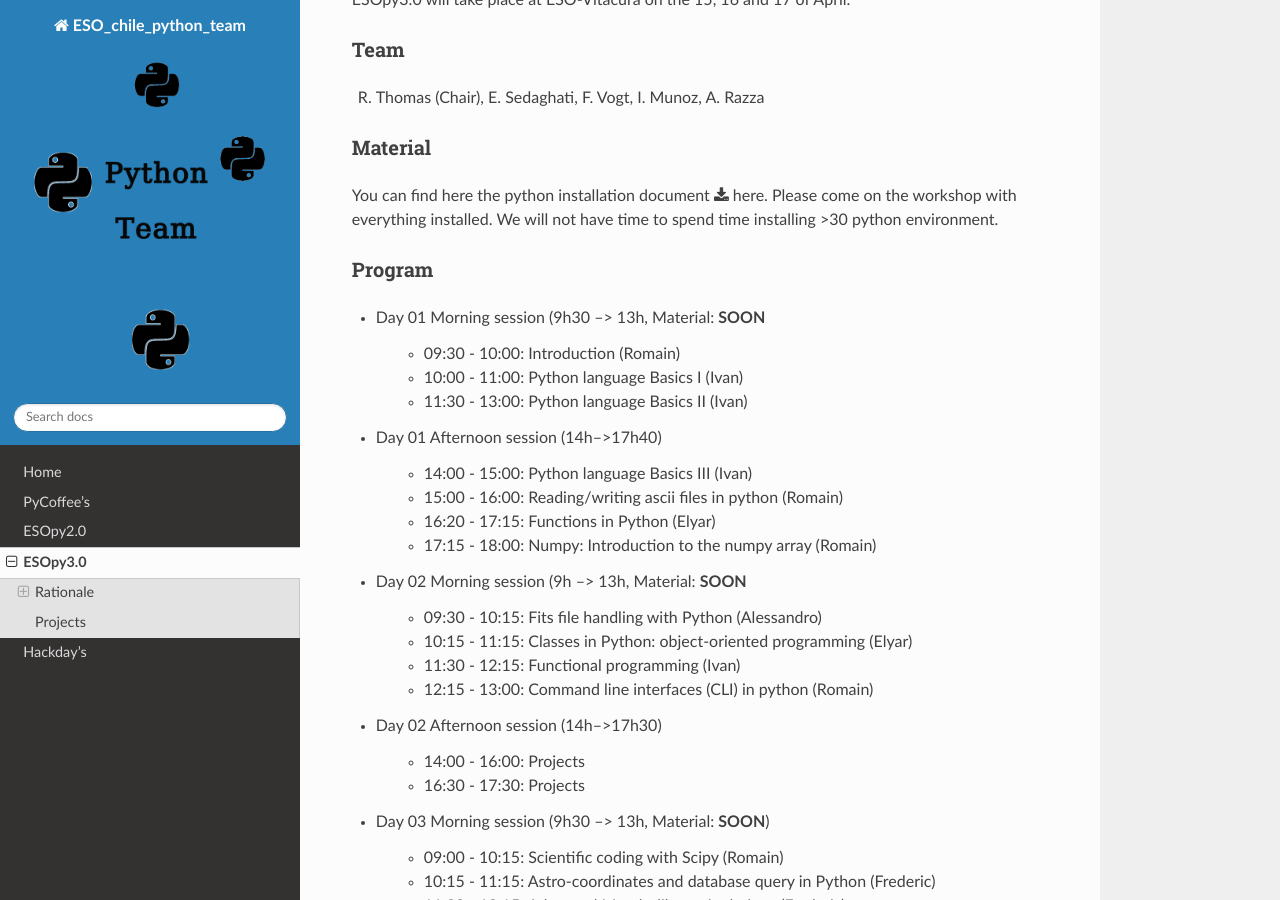
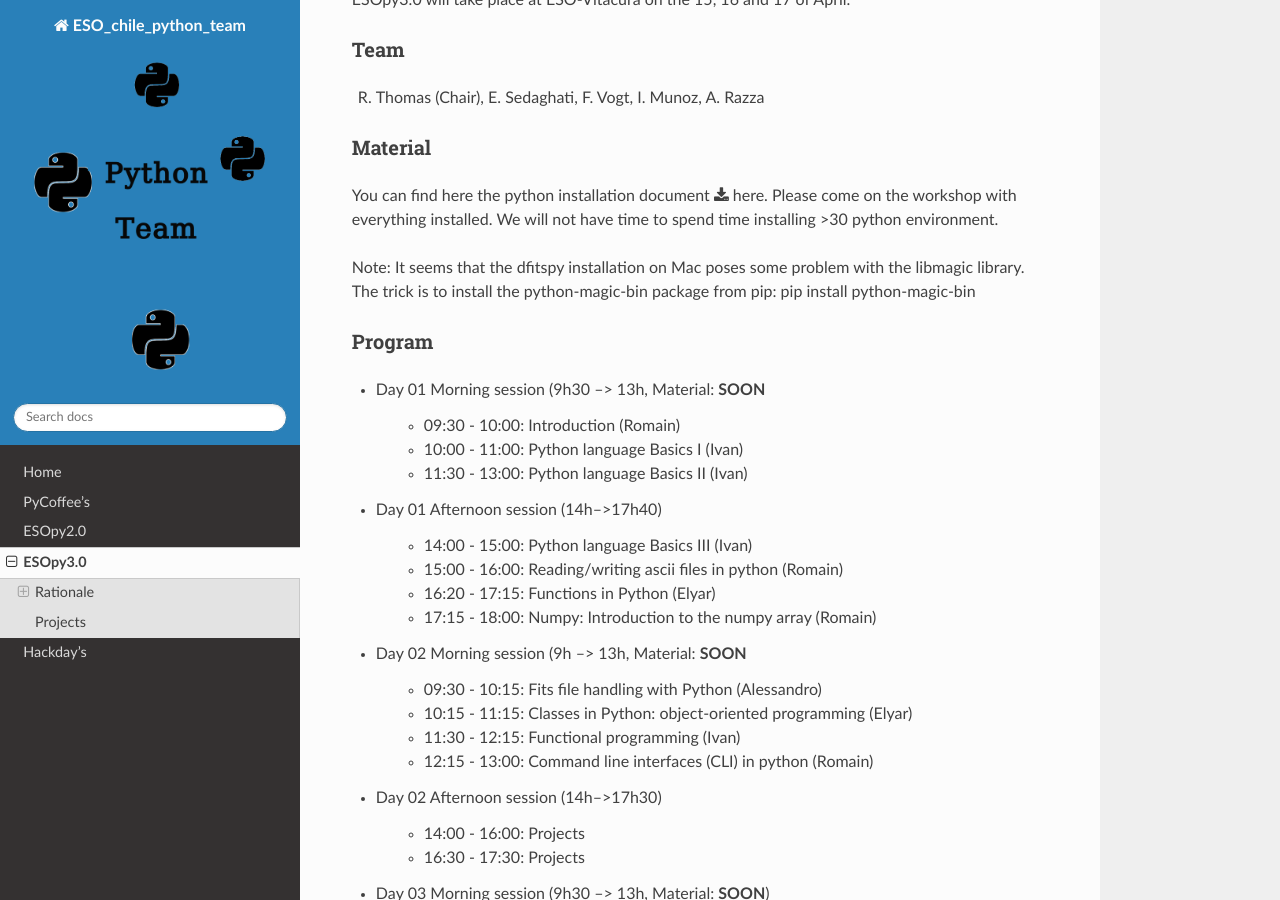
Before and after one commit to astrom-tom/ESO_chile_python_team, a Sphinx documentation site: the page built from docs/source/ESOpy3.rst, in a window 1280 px wide and 900 px high, scrolled down 882 px. Built offline with Sphinx 7.4.7 and the Read the Docs theme 2.0.0, drawn with Linux system fonts in a browser that asks for light colours; formulas are drawn with MathJax 3.

Commit message:
troubleshoot

```diff
--- a/docs/source/ESOpy3.rst
+++ b/docs/source/ESOpy3.rst
@@ -39,6 +39,8 @@ Material
 ========
 
 You can find here the python installation document :download:`here <./files/ESOpy3_0_instal_v2.pdf>`. Please come on the workshop with everything installed. We will not have time to spend time installing >30 python environment.
+
+Note: It seems that the dfitspy installation on Mac poses some problem with the libmagic library. The trick is to install the python-magic-bin package from pip: pip install python-magic-bin
 
 
 Program
```
Also changed, not shown: 5 other files.
